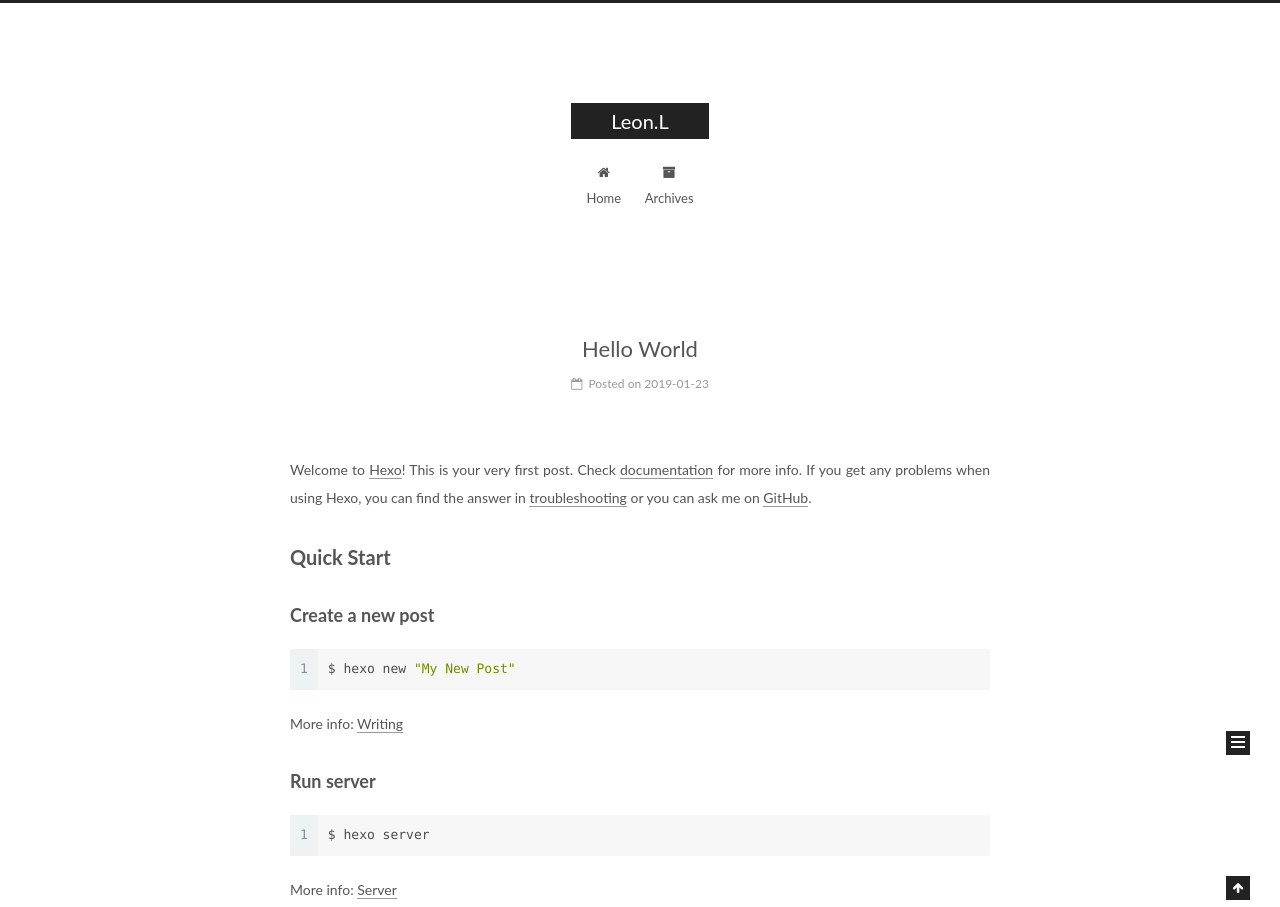
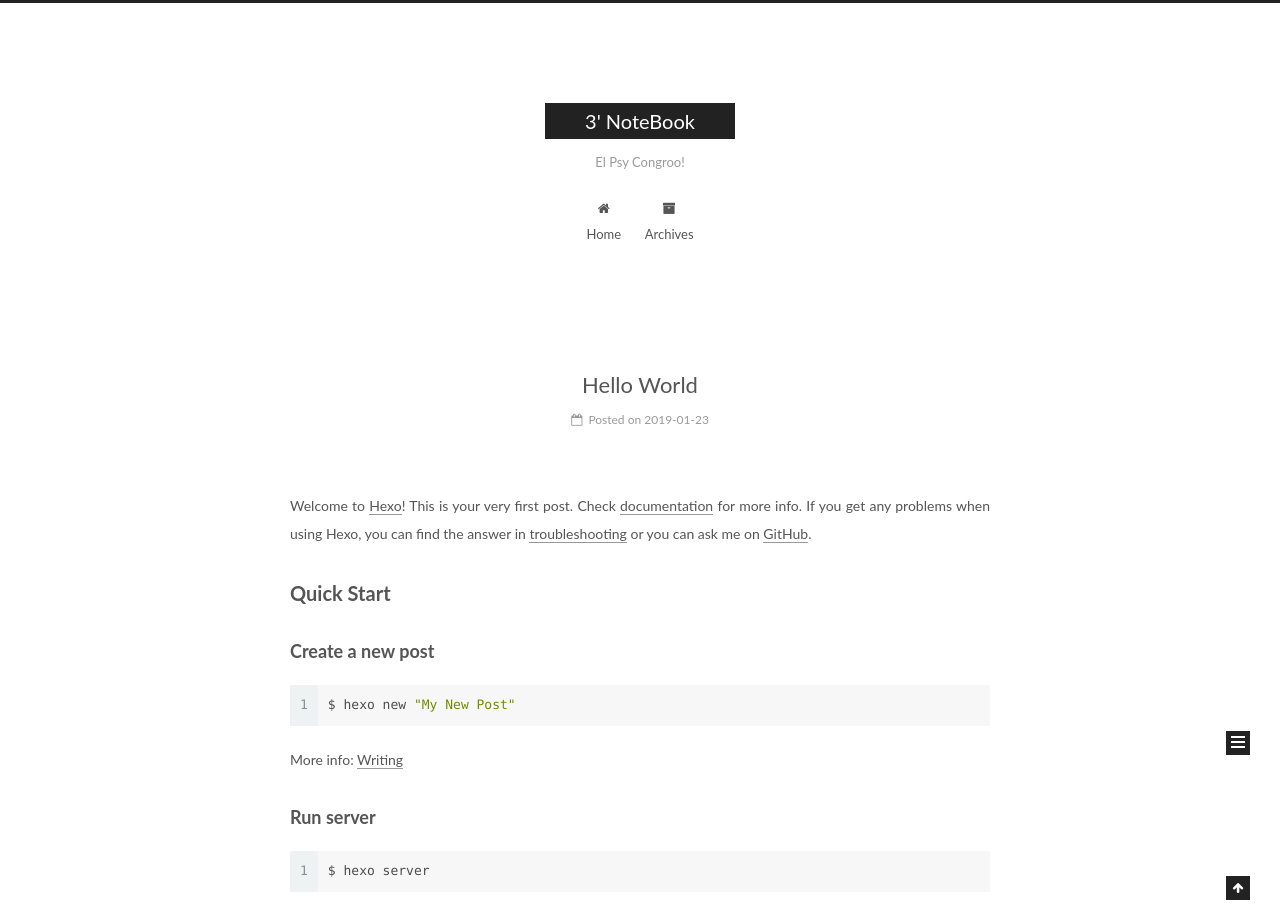
Before and after one commit to GenesisL/LeonLBlog.github.io, a plain HTML site: page index.html in a window 1280 px wide. Shown: the top 907 px of the page. Drawn offline with Linux system fonts and the light colour scheme.

Commit message:
Site updated: 2019-01-23 16:25:30

```diff
--- a/css/main.css
+++ b/css/main.css
@@ -1822,7 +1822,7 @@ pre .javascript .function {
   width: 4px;
   height: 4px;
   border-radius: 50%;
-  background: #9187ff;
+  background: #a1ff4a;
 }
 .links-of-blogroll {
   font-size: 13px;
--- a/index.html
+++ b/index.html
@@ -79,13 +79,14 @@
 
 
 
+<meta name="keywords" content="Blog">
 <meta property="og:type" content="website">
-<meta property="og:title" content="Leon.L">
+<meta property="og:title" content="3&#39; NoteBook">
 <meta property="og:url" content="https://genesisl.github.io/index.html">
-<meta property="og:site_name" content="Leon.L">
+<meta property="og:site_name" content="3&#39; NoteBook">
 <meta property="og:locale" content="default">
 <meta name="twitter:card" content="summary">
-<meta name="twitter:title" content="Leon.L">
+<meta name="twitter:title" content="3&#39; NoteBook">
 
 
 
@@ -121,7 +122,7 @@
 
 
 
-  <title>Leon.L</title>
+  <title>3' NoteBook</title>
 
 
 
@@ -152,12 +153,12 @@
     <div class="custom-logo-site-title">
       <a href="/" class="brand" rel="start">
         <span class="logo-line-before"><i></i></span>
-        <span class="site-title">Leon.L</span>
+        <span class="site-title">3' NoteBook</span>
         <span class="logo-line-after"><i></i></span>
       </a>
     </div>
 
-        <p class="site-subtitle"></p>
+        <p class="site-subtitle">El Psy Congroo!</p>
 
   </div>
 
@@ -238,7 +239,7 @@
     </span>
 
     <span hidden itemprop="publisher" itemscope="" itemtype="http://schema.org/Organization">
-      <meta itemprop="name" content="Leon.L">
+      <meta itemprop="name" content="3' NoteBook">
     </span>
 
 
```
Also changed, not shown: 2019/01/23/hello-world/index.html (+6 -5 lines), archives/2019/01/index.html (+7 -6 lines), archives/2019/index.html (+7 -6 lines), archives/index.html (+7 -6 lines).
